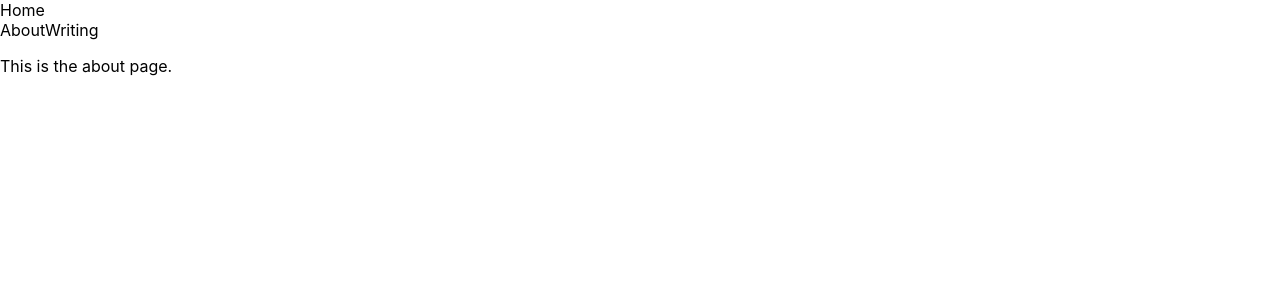
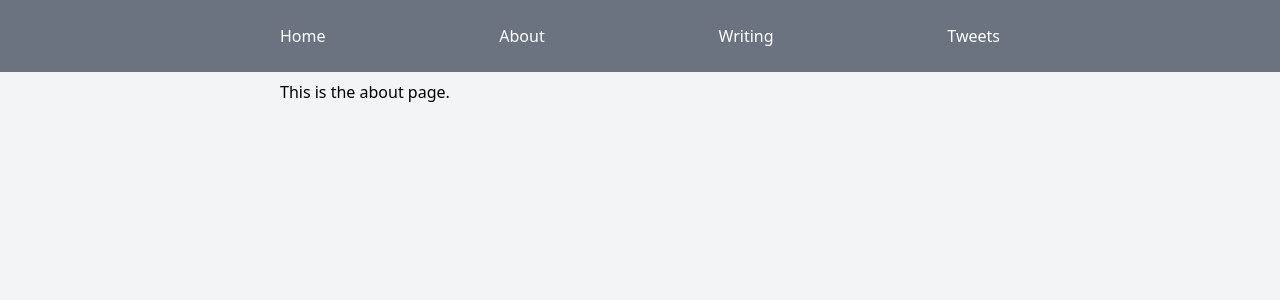
Before and after one commit to jamesctucker/nextjs-ghost-blog, a Next.js app: page /about in a window 1280 px wide. Shown: the top 300 px of the page. Built offline with nearby package versions, Linux system fonts and the light colour scheme.

Commit message:
Style nav

```diff
--- a/components/Nav.js
+++ b/components/Nav.js
@@ -1,13 +1,30 @@
-import Link from 'next/link'
+import Link from "next/link";
 
 export default function Nav() {
-    return (
-        <nav>
-            <Link href="/">Home</Link>
-            <div>
-                <Link href="/about">About</Link>
-                <Link href="/writing">Writing</Link>
-            </div>
-        </nav>
-    )
+  return (
+    <nav className="bg-gray-500 p-4 flex justify-center">
+      <div className="w-full flex justify-between max-w-screen-md">
+        <Link href="/">
+          <a className="text-white hover:text-black hover:bg-white rounded py-2 px-6">
+            Home
+          </a>
+        </Link>
+        <Link href="/about">
+          <a className="text-white hover:text-black hover:bg-white rounded py-2 px-6">
+            About
+          </a>
+        </Link>
+        <Link href="/writing">
+          <a className="text-white hover:text-black hover:bg-white rounded py-2 px-6">
+            Writing
+          </a>
+        </Link>
+        <Link href="https://twitter.com/tucker_dev">
+          <a className="text-white hover:text-black hover:bg-white rounded py-2 px-6">
+            Tweets
+          </a>
+        </Link>
+      </div>
+    </nav>
+  );
 }
--- a/pages/_app.js
+++ b/pages/_app.js
@@ -1,13 +1,16 @@
-import '../styles/globals.css'
-import Nav from '../components/Nav'
+import "../styles/globals.css";
+import "../styles/tailwind.css";
+import Nav from "../components/Nav";
 
 function MyApp({ Component, pageProps }) {
   return (
-    <>
+    <div className="bg-gray-100 min-h-screen">
       <Nav />
-      <Component {...pageProps} />
-    </>
-  )
+      <div className="main-container">
+        <Component {...pageProps} />
+      </div>
+    </div>
+  );
 }
 
-export default MyApp
+export default MyApp;
```
